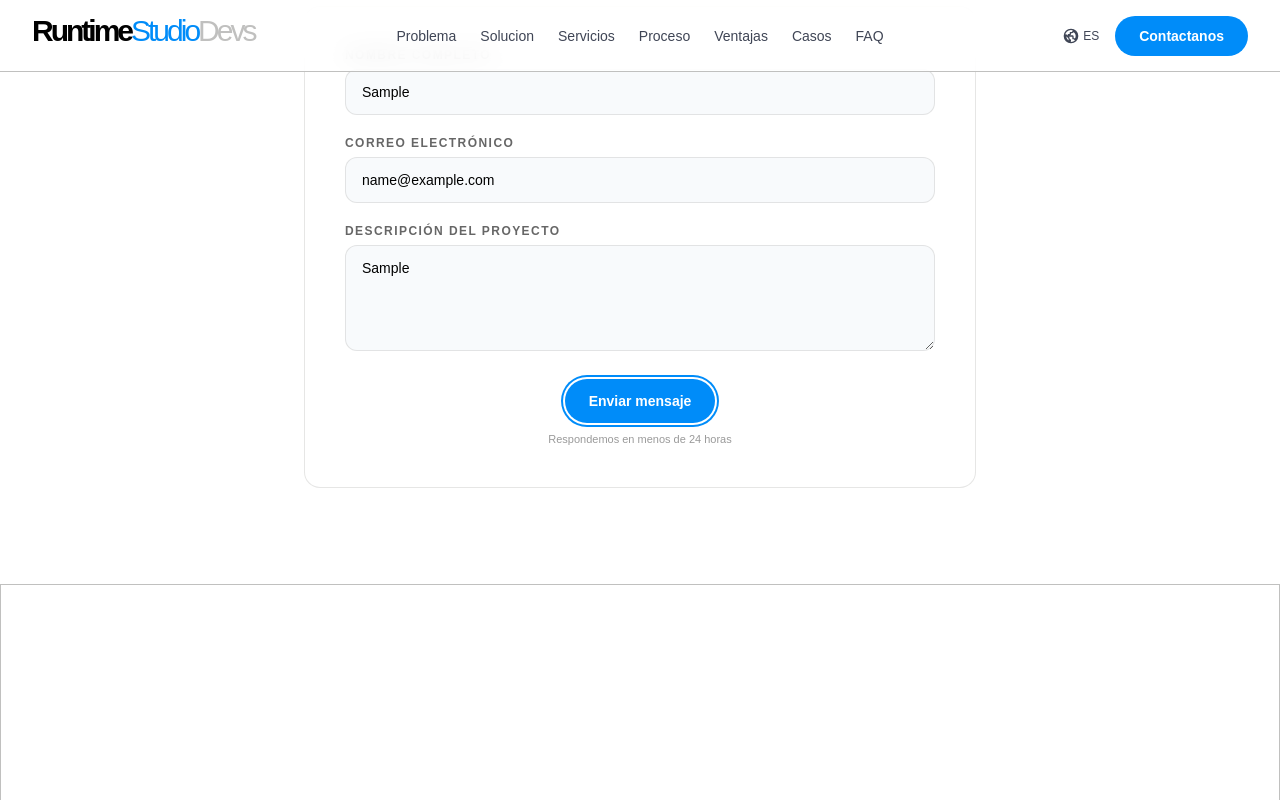
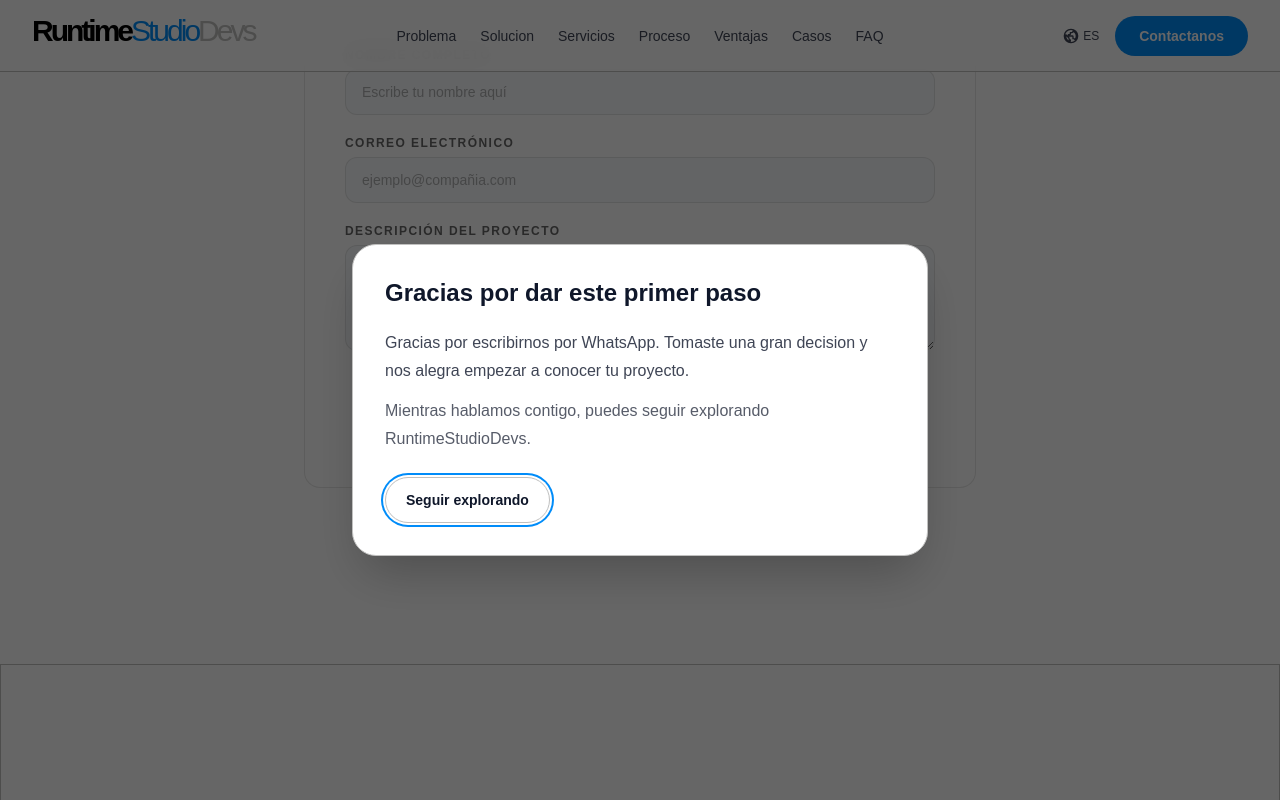
Before and after one commit to RuntimeStudioDevs/RuntimeStudioDevs, a Next.js app: page / in a window 1280 px wide. Both pictures are taken after typing "Sample", "name@example.com", "Sample" into the empty fields and a click on the button "Enviar mensaje". Shown: the part 8080-8880 px from the top of the page. Built offline with nearby package versions, Linux system fonts and the light colour scheme.

Commit message:
feature: add modal for thanks
Se agrego un modal/mensaje de agradecimiento al momento de enviar el mensaje a whatsapp

```diff
--- a/src/components/landing/ContactSection.tsx
+++ b/src/components/landing/ContactSection.tsx
@@ -1,12 +1,13 @@
 "use client";
 
-import { type FormEvent } from "react";
+import { useState, type FormEvent } from "react";
 
 import {
   contactContent,
   type ContactContent,
   type ContactFieldContent,
 } from "@/content/contactContent";
+import { WhatsAppButtonWithConfirmation } from "@/components/shared/WhatsAppButtonWithConfirmation";
 
 export function ContactSection() {
   return (
@@ -51,6 +52,28 @@ type PanelProps = {
 };
 
 function ContactFormPanel({ content }: PanelProps) {
+  const [submittedData, setSubmittedData] = useState<{
+    name: string;
+    email: string;
+    message: string;
+  } | null>(null);
+
+  function buildWhatsAppUrl({
+    name,
+    email,
+    message,
+  }: {
+    name: string;
+    email: string;
+    message: string;
+  }) {
+    const text = encodeURIComponent(
+      `Hola, quiero hablar sobre un proyecto.\n\nNombre: ${name}\nCorreo: ${email}\nMensaje:\n${message}`,
+    );
+
+    return `https://wa.me/${content.whatsapp.phonePlaceholder}?text=${text}`;
+  }
+
   function handleSubmit(event: FormEvent<HTMLFormElement>) {
     event.preventDefault();
 
@@ -60,14 +83,17 @@ function ContactFormPanel({ content }: PanelProps) {
     const email = (data.get("email") as string).trim();
     const message = (data.get("message") as string).trim();
 
-    const text = `Hola, quiero hablar sobre un proyecto.%0A%0ANombre: ${name}%0ACorreo: ${email}%0AMensaje:%0A${message}`;
-
-    const url = `https://wa.me/${content.whatsapp.phonePlaceholder}?text=${text}`;
-
-    window.open(url, "_blank", "noopener,noreferrer");
+    window.open(
+      buildWhatsAppUrl({ name, email, message }),
+      "_blank",
+      "noopener,noreferrer",
+    );
+    setSubmittedData({ name, email, message });
+    form.reset();
   }
 
   return (
+    <>
       <div className="mx-auto max-w-2xl">
         <div className="rounded-2xl border border-[var(--color-devs-silver)]/40 bg-white p-6 sm:p-10">
           <form
@@ -99,6 +125,22 @@ function ContactFormPanel({ content }: PanelProps) {
           </form>
         </div>
       </div>
+
+      {submittedData ? (
+        <WhatsAppButtonWithConfirmation
+          name={submittedData.name}
+          email={submittedData.email}
+          idea={submittedData.message}
+          phoneNumber={content.whatsapp.phonePlaceholder}
+          initialOpen
+          hideButton
+          hideWhatsAppAction
+          onClose={() => {
+            setSubmittedData(null);
+          }}
+        />
+      ) : null}
+    </>
   );
 }
 
--- a/src/components/shared/Modal.tsx
+++ b/src/components/shared/Modal.tsx
@@ -8,6 +8,7 @@ type ModalProps = {
   title: string;
   children: React.ReactNode;
   className?: string;
+  showCloseButton?: boolean;
 };
 
 const FOCUSABLE_SELECTOR = [
@@ -25,6 +26,7 @@ export function Modal({
   title,
   children,
   className = "",
+  showCloseButton = true,
 }: ModalProps) {
   const titleId = useId();
   const panelRef = useRef<HTMLDivElement>(null);
@@ -92,6 +94,7 @@ export function Modal({
           <h2 id={titleId} className="text-2xl font-semibold text-foreground">
             {title}
           </h2>
+          {showCloseButton ? (
             <button
               type="button"
               onClick={onClose}
@@ -102,6 +105,7 @@ export function Modal({
                 x
               </span>
             </button>
+          ) : null}
         </div>
         <div className="mt-5">{children}</div>
       </div>
--- a/src/components/shared/WhatsAppButtonWithConfirmation.tsx
+++ b/src/components/shared/WhatsAppButtonWithConfirmation.tsx
@@ -33,6 +33,10 @@ type WhatsAppButtonWithConfirmationProps = {
   variant?: "secondary" | "floating";
   scheduleCallHref?: string;
   onClick?: React.MouseEventHandler<HTMLAnchorElement>;
+  initialOpen?: boolean;
+  hideButton?: boolean;
+  hideWhatsAppAction?: boolean;
+  onClose?: () => void;
 };
 
 export function WhatsAppButtonWithConfirmation({
@@ -46,8 +50,13 @@ export function WhatsAppButtonWithConfirmation({
   variant,
   scheduleCallHref,
   onClick,
+  initialOpen = false,
+  hideButton = false,
+  hideWhatsAppAction = false,
+  onClose,
 }: WhatsAppButtonWithConfirmationProps) {
-  const [isConfirmationModalOpen, setIsConfirmationModalOpen] = useState(false);
+  const [isConfirmationModalOpen, setIsConfirmationModalOpen] =
+    useState(initialOpen);
 
   const normalizedPhoneNumber = phoneNumber.replace(/\D/g, "");
   const whatsappHref = `https://wa.me/${normalizedPhoneNumber}?text=${encodeURIComponent(
@@ -61,10 +70,12 @@ export function WhatsAppButtonWithConfirmation({
 
   const handleCloseConfirmationModal = () => {
     setIsConfirmationModalOpen(false);
+    onClose?.();
   };
 
   return (
     <>
+      {hideButton ? null : (
         <WhatsAppButton
           name={name}
           email={email}
@@ -76,30 +87,40 @@ export function WhatsAppButtonWithConfirmation({
           variant={variant}
           onClick={handleWhatsAppClick}
         />
+      )}
 
       <Modal
         isOpen={isConfirmationModalOpen}
         onClose={handleCloseConfirmationModal}
-        title="Gracias por contactarnos"
+        title="Gracias por dar este primer paso"
+        showCloseButton={false}
       >
         <p className="text-base leading-7 text-foreground/80">
-          Recibimos tu solicitud. Puedes continuar la conversacion por WhatsApp y
-          nuestro equipo te respondera lo antes posible.
+          Gracias por escribirnos por WhatsApp. Tomaste una gran decision y nos
+          alegra empezar a conocer tu proyecto.
+        </p>
+
+        <p className="mt-3 text-base leading-7 text-foreground/70">
+          Mientras hablamos contigo, puedes seguir explorando RuntimeStudioDevs.
         </p>
 
         <div className="mt-6 flex flex-col gap-3 sm:flex-row sm:flex-wrap">
+          {hideWhatsAppAction ? null : (
             <a
               href={whatsappHref}
               target="_blank"
               rel="noopener noreferrer"
+              onClick={handleCloseConfirmationModal}
               className="inline-flex items-center justify-center rounded-full border border-[var(--color-studio-blue)] bg-[var(--color-studio-blue)] px-5 py-3 text-sm font-semibold text-[var(--color-runtime-white)] transition-colors hover:opacity-90 focus:outline-none focus:ring-2 focus:ring-[var(--color-studio-blue)] focus:ring-offset-2"
             >
               Continuar por WhatsApp
             </a>
+          )}
 
           {scheduleCallHref ? (
             <a
               href={scheduleCallHref}
+              onClick={handleCloseConfirmationModal}
               className="inline-flex items-center justify-center rounded-full border border-[var(--color-studio-blue)] bg-[var(--color-runtime-white)] px-5 py-3 text-sm font-semibold text-[var(--color-studio-blue)] transition-colors hover:bg-[var(--color-studio-blue)] hover:text-[var(--color-runtime-white)] focus:outline-none focus:ring-2 focus:ring-[var(--color-studio-blue)] focus:ring-offset-2"
             >
               Agendar llamada
@@ -111,7 +132,7 @@ export function WhatsAppButtonWithConfirmation({
             onClick={handleCloseConfirmationModal}
             className="inline-flex items-center justify-center rounded-full border border-border bg-background px-5 py-3 text-sm font-semibold text-foreground transition-colors hover:border-[var(--color-studio-blue)] hover:text-[var(--color-studio-blue)] focus:outline-none focus:ring-2 focus:ring-[var(--color-studio-blue)] focus:ring-offset-2"
           >
-            Cerrar
+            Seguir explorando
           </button>
         </div>
       </Modal>
```
Lines whose indentation alone changed are shown as unchanged.
